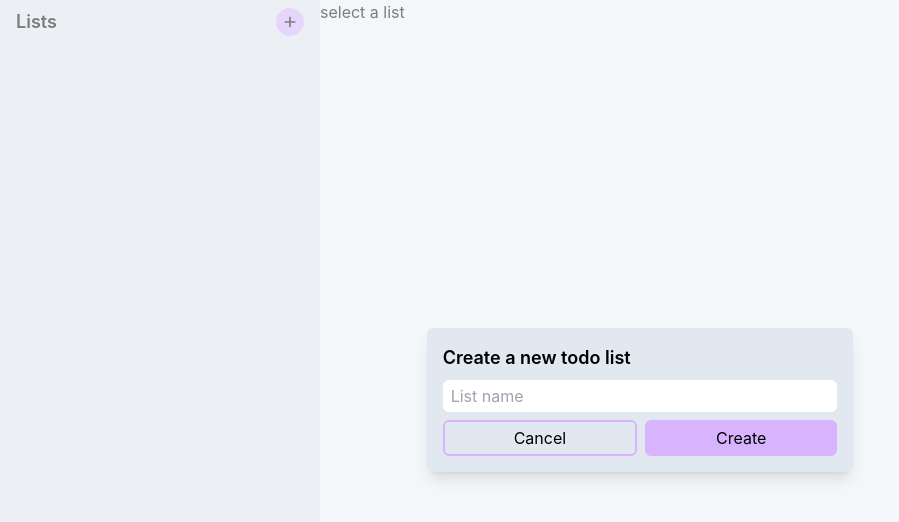
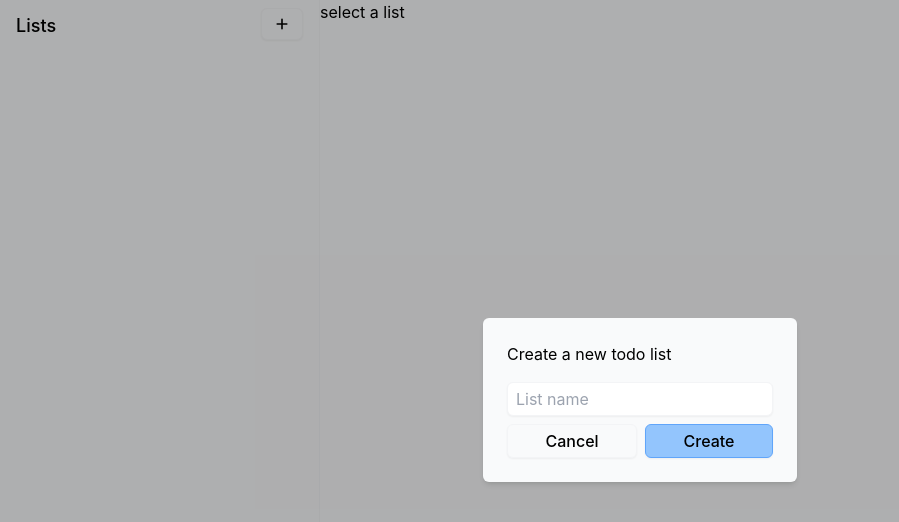
Before and after one commit to mbenja/tauri-todo-app, a React (Vite) app: page / in a window 1280 px wide. Both pictures are taken after a click on the button 290 px from the left and 22 px from the top of the page. Shown: the top 522 px of the page, without its empty margins (0-899 px from the left). Built offline with nearby package versions, Linux system fonts and the light colour scheme.

Commit message:
Styling update, removing Framer Motion dependency, using HeadlessUI

```diff
--- a/package.json
+++ b/package.json
@@ -9,9 +9,9 @@
     "tauri": "tauri"
   },
   "dependencies": {
+    "@headlessui/react": "^1.6.1",
     "@heroicons/react": "^1.0.6",
     "@tauri-apps/api": "^1.0.0-rc.4",
-    "framer-motion": "^6.3.3",
     "react": "^18.0.0",
     "react-dom": "^18.0.0"
   },
--- a/src/App.tsx
+++ b/src/App.tsx
@@ -47,10 +47,11 @@ export default function App() {
   }
 
   return (
-    <div className="bg-slate-100 flex flex-row h-screen w-screen">
+    <div className="bg-gray-50 flex flex-row h-screen w-screen">
       <Sidebar
         onCreateTodoList={(name: string) => handleCreateTodoList(name)}
         onSelectTodoList={(todoList: TodoList) => setSelectedTodoList(todoList)}
+        selectedTodoList={selectedTodoList}
         todoLists={todoLists}
       />
       {selectedTodoList && (
--- a/src/components/Button.tsx
+++ b/src/components/Button.tsx
@@ -2,29 +2,31 @@ type ButtonProps = {
   expand?: boolean;
   icon?: JSX.Element;
   onClick?: () => void;
-  outline?: boolean;
   text?: string;
+  variant?: Variant;
 };
 
+const variants = {
+  default: 'bg-gray-50 border-gray-100 hover:bg-gray-100 hover:border-gray-200',
+  primary:
+    'bg-blue-300 border-blue-400 hover:bg-blue-400 hover:border-blue-500 hover:text-white',
+  danger:
+    'bg-red-300 border-red-400 hover:bg-red-400 hover:border-red-500 hover:text-white',
+};
+
+type Variant = keyof typeof variants;
+
 export default function Button(props: ButtonProps) {
-  const { expand, icon, onClick, outline, text } = props;
+  const { expand, icon, onClick, text, variant } = props;
 
-  let conditionalStyles = `${
-    icon && !text ? 'rounded-full h-7 w-7' : 'px-2 py-1 rounded-md'
-  }`;
-
-  conditionalStyles += `${expand === true ? ' grow' : ''}`;
-  conditionalStyles += `${
-    outline === true ? '' : ' bg-purple-300 flex hover:bg-purple-400'
-  }`;
+  const classes = `border flex focus:outline-none font-medium justify-center px-3 py-1 rounded-md shadow-sm ${
+    variant ? variants[variant] : variants.default
+  } ${expand ? 'grow' : ''}`;
 
   return (
-    <button
-      className={`border-purple-300 border-2 justify-center ${conditionalStyles}`}
-      onClick={onClick ? () => onClick() : undefined}
-    >
-      {icon ? <span className="h-4 m-auto w-4">{icon}</span> : null}
-      {text ? <span className={`${icon ? 'ml-1' : ''}`}>{text}</span> : null}
+    <button className={classes} onClick={onClick ? () => onClick() : undefined}>
+      <span className="my-auto">{icon}</span>
+      {text && <span className={`${icon ? 'ml-1' : ''}`}>{text}</span>}
     </button>
   );
 }
--- a/src/components/CreateListModal.tsx
+++ b/src/components/CreateListModal.tsx
@@ -17,21 +17,34 @@ export default function CreateListModal(props: CreateListModalProps) {
 
   function handleCreate(): void {
     onCreate(listName);
+    handleClose();
+  }
+
+  function handleClose(): void {
+    setListName('');
     onClose();
   }
 
   return (
-    <Modal onClose={() => onClose()} open={open}>
+    <Modal
+      open={open}
+      onClose={() => handleClose()}
+      title="Create a new todo list"
+    >
       <div className="flex flex-col gap-2">
-        <h2>Create a new todo list</h2>
         <Input
           onChange={(v: string) => setListName(v)}
           placeholder="List name"
           value={listName}
         />
         <div className="flex flex-row justify-center gap-2">
-          <Button expand outline onClick={() => onClose()} text="Cancel" />
-          <Button expand onClick={() => handleCreate()} text="Create" />
+          <Button expand onClick={() => handleClose()} text="Cancel" />
+          <Button
+            expand
+            onClick={() => handleCreate()}
+            text="Create"
+            variant="primary"
+          />
         </div>
       </div>
     </Modal>
--- /dev/null
+++ b/src/components/DeleteListModal.tsx
@@ -0,0 +1,31 @@
+import Button from './Button';
+import Modal from './Modal';
+
+type DeleteListModalProps = {
+  onClose: () => void;
+  onDelete: () => void;
+  open: boolean;
+};
+
+export default function DeleteListModal(props: DeleteListModalProps) {
+  const { onClose, onDelete, open } = props;
+
+  function handleDelete(): void {
+    onDelete();
+    onClose();
+  }
+
+  return (
+    <Modal open={open} onClose={() => onClose()} title="Delete this list?">
+      <div className="flex flex-row justify-center gap-2">
+        <Button expand onClick={() => onClose()} text="Cancel" />
+        <Button
+          expand
+          onClick={() => handleDelete()}
+          text="Delete"
+          variant="danger"
+        />
+      </div>
+    </Modal>
+  );
+}
--- a/src/components/Input.tsx
+++ b/src/components/Input.tsx
@@ -9,7 +9,7 @@ export default function Input(props: InputProps) {
 
   return (
     <input
-      className="py-1 px-2 rounded-md"
+      className="border border-gray-100 focus:outline-none py-1 px-2 rounded-md shadow-sm"
       onChange={(event) => onChange(event.target.value)}
       placeholder={placeholder}
       value={value}
--- a/src/components/Modal.tsx
+++ b/src/components/Modal.tsx
@@ -1,38 +1,47 @@
-import { ReactNode } from 'react';
-import { AnimatePresence, motion } from 'framer-motion';
+import { Fragment, ReactNode } from 'react';
+import { Dialog, Transition } from '@headlessui/react';
 
 type ModalProps = {
   children: ReactNode;
   onClose: () => void;
   open: boolean;
+  title: string;
 };
 
 export default function Modal(props: ModalProps) {
-  const { children, onClose, open } = props;
+  const { children, onClose, open, title } = props;
 
   return (
-    <AnimatePresence>
-      {open && (
-        <motion.div
-          className="bg-opacity-50 bg-slate-50 flex fixed justify-center inset-0 items-center"
-          onClick={() => onClose()}
-          initial={{ opacity: 0 }}
-          animate={{ opacity: 1 }}
-          exit={{ opacity: 0 }}
-          transition={{ duration: 0.25 }}
+    <Transition show={open} as={Fragment}>
+      <Dialog onClose={() => onClose()}>
+        <Transition.Child
+          as={Fragment}
+          enter="ease-out duration-300"
+          enterFrom="opacity-0"
+          enterTo="opacity-100"
+          leave="ease-in duration-150"
+          leaveFrom="opacity-100"
+          leaveTo="opacity-0"
         >
-          <motion.div
-            className="bg-slate-200 p-4 rounded-md shadow-lg w-1/3"
-            onClick={(e) => e.stopPropagation()}
-            initial={{ y: '100vh' }}
-            animate={{ y: 0, opacity: 1 }}
-            exit={{ y: '100vh' }}
-            transition={{ duration: 0.25 }}
-          >
-            {children}
-          </motion.div>
-        </motion.div>
-      )}
-    </AnimatePresence>
+          <div className="fixed inset-0 bg-black/30" />
+        </Transition.Child>
+        <Transition.Child
+          as={Fragment}
+          enter="ease-out duration-300"
+          enterFrom="opacity-0 scale-95"
+          enterTo="opacity-100 scale-100"
+          leave="ease-in duration-150"
+          leaveFrom="opacity-100 scale-100"
+          leaveTo="opacity-0 scale-95"
+        >
+          <div className="fixed flex inset-0 items-center justify-center p-4">
+            <Dialog.Panel className="bg-gray-50 p-6 rounded-md shadow-md">
+              <Dialog.Title className="mb-4">{title}</Dialog.Title>
+              {children}
+            </Dialog.Panel>
+          </div>
+        </Transition.Child>
+      </Dialog>
+    </Transition>
   );
 }
--- a/src/components/Sidebar.tsx
+++ b/src/components/Sidebar.tsx
@@ -8,20 +8,22 @@ import { TodoList } from '../types/TodoList';
 type SidebarProps = {
   onCreateTodoList: (name: string) => void;
   onSelectTodoList: (todoList: TodoList) => void;
+  selectedTodoList: TodoList | null;
   todoLists: TodoList[];
 };
 
 export default function Sidebar(props: SidebarProps) {
-  const { onCreateTodoList, onSelectTodoList, todoLists } = props;
+  const { onCreateTodoList, onSelectTodoList, selectedTodoList, todoLists } =
+    props;
 
   const [createListModalOpen, setCreateListModalOpen] = useState(false);
 
   return (
-    <div className="bg-slate-200 flex flex-col max-w-lg min-w-[200px] overflow-auto py-2 w-1/4">
+    <div className="bg-gray-50 border-gray-100 border-r flex flex-col max-w-lg min-w-[200px] overflow-auto py-2 w-1/4">
       <div className="flex flex-row justify-between mb-2 px-4">
-        <h2 className="flex self-end">Lists</h2>
+        <p className="flex font-medium self-end text-lg">Lists</p>
         <Button
-          icon={<PlusIcon />}
+          icon={<PlusIcon className="h-[22px] w-[16px]" />}
           onClick={() => setCreateListModalOpen(true)}
         />
       </div>
@@ -36,6 +38,7 @@ export default function Sidebar(props: SidebarProps) {
             count={todoList.todos.length}
             onClick={() => onSelectTodoList(todoList)}
             name={todoList.name}
+            selected={selectedTodoList?.id === todoList.id}
           />
         ))}
       </div>
@@ -47,16 +50,18 @@ type SidebarListItemProps = {
   count: number;
   onClick: () => void;
   name: string;
+  selected: boolean;
 };
 
 function SidebarListItem(props: SidebarListItemProps) {
-  const { count, onClick, name } = props;
+  const { count, onClick, name, selected } = props;
+
+  const classes = `cursor-pointer mx-2 rounded-md ${
+    selected ? 'bg-gray-200' : 'hover:bg-gray-100'
+  }`;
 
   return (
-    <div
-      className="cursor-pointer hover:bg-slate-300 mx-2 rounded-md"
-      onClick={() => onClick()}
-    >
+    <div className={classes} onClick={() => onClick()}>
       <div className="flex justify-between px-2 py-1">
         <div>{name}</div>
         <div className="my-auto text-sm">{count}</div>
--- a/src/components/TodoList.tsx
+++ b/src/components/TodoList.tsx
@@ -1,7 +1,9 @@
-import { TrashIcon } from '@heroicons/react/outline';
+import { useState } from 'react';
+import { PencilIcon, TrashIcon } from '@heroicons/react/outline';
 
 import { TodoList } from '../types/TodoList';
 import Button from './Button';
+import DeleteListModal from './DeleteListModal';
 
 type TodoListProps = {
   onDeleteTodoList: (uuid: string) => void;
@@ -11,15 +13,23 @@ type TodoListProps = {
 export default function TodoListComponent(props: TodoListProps) {
   const { onDeleteTodoList, todoList } = props;
 
+  const [deleteListModalOpen, setDeleteListModalOpen] = useState(false);
+
   return (
     <div className="flex flex-col grow">
-      <div className="flex flex-row px-4 py-2">
-        <h1 className="grow text-center">{todoList.name}</h1>
+      <div className="flex flex-row justify-between px-4 py-2">
+        <Button icon={<PencilIcon className="h-4 w-4" />} />
+        <p className="font-medium ml-4 text-center text-2xl">{todoList.name}</p>
         <Button
-          icon={<TrashIcon />}
-          onClick={() => onDeleteTodoList(todoList.id)}
+          icon={<TrashIcon className="h-4 w-4" />}
+          onClick={() => setDeleteListModalOpen(true)}
         />
       </div>
+      <DeleteListModal
+        open={deleteListModalOpen}
+        onClose={() => setDeleteListModalOpen(false)}
+        onDelete={() => onDeleteTodoList(todoList.id)}
+      />
     </div>
   );
 }
--- a/src/index.css
+++ b/src/index.css
@@ -1,16 +1,6 @@
 @tailwind base;
 @tailwind components;
 @tailwind utilities;
-
-@layer base {
-  h1 {
-    @apply font-semibold text-2xl;
-  }
-
-  h2 {
-    @apply font-semibold text-lg;
-  }
-}
 
 body {
   overflow: hidden;
```
Also changed, not shown: 1 other file (tests, documents, lock files or other folders).
